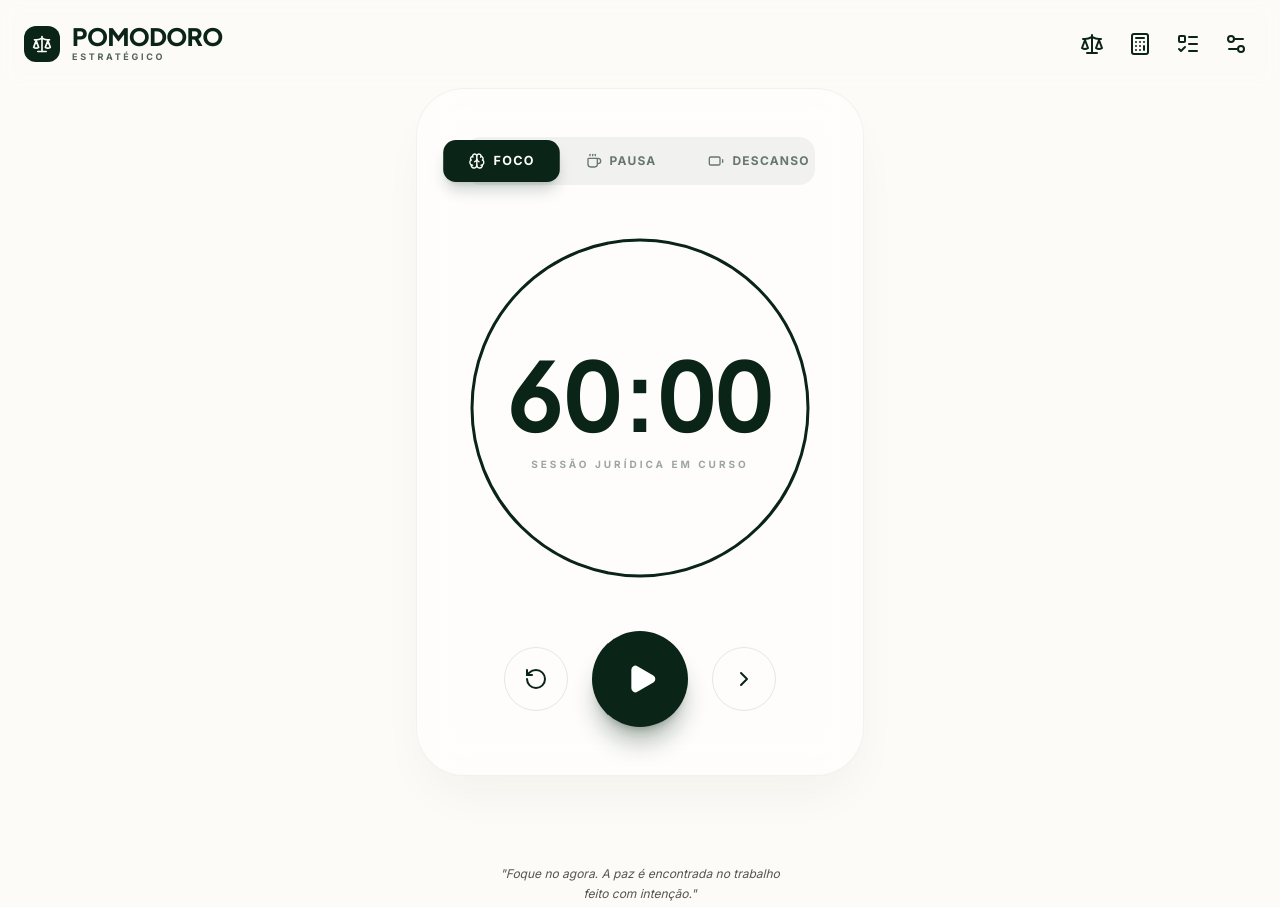
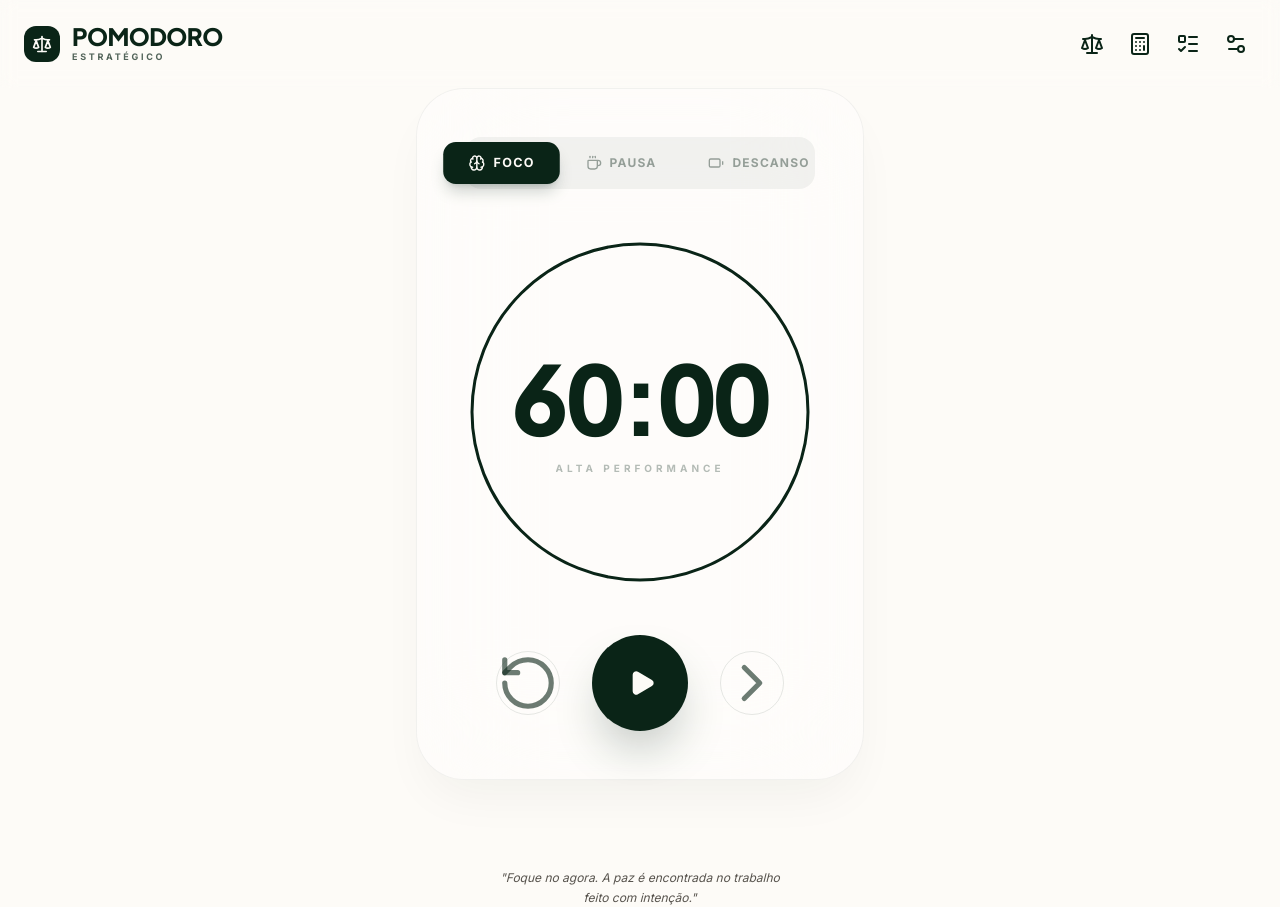
Before and after one commit to jeanmonteiro2013-cell/Pomodoro, a React (Vite) app: page / in a window 1280 px wide. Built offline with nearby package versions, Linux system fonts and the light colour scheme.

Commit message:
feat: Improve holiday detection
Change the HOLIDAYS_2026 constant from an array to a Record to allow for better lookup and inclusion of holiday names, making the `getDayStatus` function more robust.

```diff
--- a/src/App.tsx
+++ b/src/App.tsx
@@ -119,30 +119,30 @@ const DEFAULT_SETTINGS: Settings = {
 
 // --- Holiday & Deadline Helpers ---
 
-const HOLIDAYS_2026 = [
-  '2026-01-01', // Confraternização Universal
-  '2026-01-25', // Aniversário de São Paulo (Cidade)
-  '2026-02-16', // Carnaval
-  '2026-02-17', // Carnaval
-  '2026-04-03', // Sexta-feira Santa
-  '2026-04-21', // Tiradentes
-  '2026-05-01', // Dia do Trabalho
-  '2026-06-04', // Corpus Christi
-  '2026-07-09', // Revolução Constitucionalista (Estado)
-  '2026-09-07', // Independência
-  '2026-10-12', // Padroeira do Brasil
-  '2026-11-02', // Finados
-  '2026-11-15', // Proclamação da República
-  '2026-11-20', // Dia da Consciência Negra
-  '2026-12-25', // Natal
-];
+const HOLIDAYS_2026: Record<string, string> = {
+  '2026-01-01': 'Confraternização Universal',
+  '2026-01-25': 'Aniversário de São Paulo (Cidade)',
+  '2026-02-16': 'Carnaval',
+  '2026-02-17': 'Carnaval',
+  '2026-04-03': 'Sexta-feira Santa',
+  '2026-04-21': 'Tiradentes',
+  '2026-05-01': 'Dia do Trabalho',
+  '2026-06-04': 'Corpus Christi',
+  '2026-07-09': 'Revolução Constitucionalista (Estado)',
+  '2026-09-07': 'Independência',
+  '2026-10-12': 'Padroeira do Brasil',
+  '2026-11-02': 'Finados',
+  '2026-11-15': 'Proclamação da República',
+  '2026-11-20': 'Dia da Consciência Negra',
+  '2026-12-25': 'Natal',
+};
 
 function getDayStatus(date: Date): { isBusiness: boolean; reason?: string } {
   const day = date.getDay();
   if (day === 0 || day === 6) return { isBusiness: false, reason: 'Final de Semana' };
 
   const dateStr = date.toISOString().split('T')[0];
-  if (HOLIDAYS_2026.includes(dateStr)) return { isBusiness: false, reason: 'Feriado' };
+  if (HOLIDAYS_2026[dateStr]) return { isBusiness: false, reason: `Feriado: ${HOLIDAYS_2026[dateStr]}` };
 
   // Recesso Forense (Dec 20 - Jan 20)
   const month = date.getMonth();
@@ -709,10 +709,21 @@ export default function App() {
       </header>
 
       {/* Main Content */}
-      <main className="flex-1 flex flex-col items-center justify-center p-6 mt-16">
-        <div className="w-full max-w-md bg-white/50 backdrop-blur-xl border border-primary/5 rounded-[48px] p-12 shadow-2xl shadow-primary/5">
+      <main className="flex-1 flex flex-col items-center justify-center p-6 mt-16 max-w-full">
+        <motion.div
+          animate={{ scale: isActive ? 1.02 : 1 }}
+          className={cn(
+            "w-full max-w-md bg-card/40 backdrop-blur-3xl border border-primary/5 rounded-[48px] p-8 md:p-12 shadow-2xl transition-all duration-700",
+            isActive ? "shadow-primary/20 ring-1 ring-primary/10" : "shadow-primary/5"
+          )}
+        >
           {/* Mode Switcher */}
-          <div className="flex justify-center gap-1 bg-primary/5 p-1 rounded-2xl mb-12">
+          {!isActive && (
+            <motion.div
+              initial={{ opacity: 0, y: -20 }}
+              animate={{ opacity: 1, y: 0 }}
+              className="flex justify-center gap-1 bg-primary/5 p-1.5 rounded-2xl mb-12"
+            >
               {[
                 { id: 'focus', icon: Brain, label: 'Foco' },
                 { id: 'short', icon: Coffee, label: 'Pausa' },
@@ -722,29 +733,30 @@ export default function App() {
                   key={m.id}
                   onClick={() => setSessionType(m.id as SessionType)}
                   className={cn(
-                  "flex items-center gap-2 px-6 py-3 rounded-xl transition-all duration-300",
+                    "flex items-center gap-2 px-4 md:px-6 py-3 rounded-xl transition-all duration-500",
                     sessionType === m.id
-                    ? "bg-primary text-white shadow-lg shadow-primary/20 scale-105"
-                    : "text-primary/60 hover:text-primary"
-                )}
-              >
-                <m.icon size={16} />
-                <span className="text-xs font-bold uppercase tracking-widest">{m.label}</span>
+                      ? "bg-primary text-background shadow-lg shadow-primary/20 scale-105"
+                      : "text-primary/40 hover:text-primary hover:bg-primary/5"
+                  )}
+                >
+                  <m.icon size={14} className="md:size-4" />
+                  <span className="text-[10px] md:text-xs font-black uppercase tracking-widest">{m.label}</span>
                 </button>
               ))}
-          </div>
+            </motion.div>
+          )}
 
           {/* Main Timer Display */}
-          <div className="relative aspect-square flex items-center justify-center mb-12">
+          <div className="relative aspect-square flex items-center justify-center mb-8 md:mb-12">
             {/* Progress Circle Wrapper */}
-            <div className="absolute inset-0 transition-transform duration-700 hover:scale-105">
+            <div className="absolute inset-0">
               <svg className="w-full h-full -rotate-90">
                 <circle
                   cx="50%"
                   cy="50%"
                   r="48%"
                   className="stroke-primary/5 fill-none"
-                  strokeWidth="2"
+                  strokeWidth="1"
                 />
                 <motion.circle
                   cx="50%"
@@ -757,48 +769,74 @@ export default function App() {
                   animate={{ pathLength: (percentComplete || 1) }}
                   transition={{ duration: 1, ease: "linear" }}
                 />
+                {isActive && (
+                  <motion.circle
+                    cx="50%"
+                    cy="50%"
+                    r="48%"
+                    className="stroke-primary/20 fill-none"
+                    strokeWidth="8"
+                    animate={{ scale: [1, 1.05, 1], opacity: [0.1, 0.3, 0.1] }}
+                    transition={{ duration: 4, repeat: Infinity }}
+                  />
+                )}
               </svg>
             </div>
 
             <div className="flex flex-col items-center">
               <motion.span
                 key={timeLeft}
-                initial={{ opacity: 0, y: 10 }}
-                animate={{ opacity: 1, y: 0 }}
-                className="text-8xl font-display font-bold text-primary tabular-nums"
+                animate={{ scale: isActive ? 1.05 : 1 }}
+                className={cn(
+                  "text-7xl md:text-8xl font-display font-black text-primary tabular-nums tracking-tight transition-all duration-300",
+                  isActive && "drop-shadow-[0_0_15px_rgba(var(--primary-rgb),0.3)]"
+                )}
               >
                 {formatTime(timeLeft)}
               </motion.span>
               <div className="mt-4 flex flex-col items-center gap-1">
-                <p className="text-[10px] text-primary/40 uppercase font-black tracking-[0.3em] overflow-hidden">
-                  Sessão Jurídica em Curso
+                <p className="text-[9px] md:text-[10px] text-primary/30 uppercase font-black tracking-[0.4em] overflow-hidden">
+                  {sessionType === 'focus' ? 'ALTA PERFORMANCE' : 'RECUPERAÇÃO ESTRATÉGICA'}
                 </p>
+                <AnimatePresence mode="wait">
                   {activeTaskId && (
-                  <div className="flex items-center gap-1.5 px-3 py-1 bg-secondary/10 rounded-full">
+                    <motion.div
+                      initial={{ opacity: 0, y: 10 }}
+                      animate={{ opacity: 1, y: 0 }}
+                      exit={{ opacity: 0, y: -10 }}
+                      className="flex items-center gap-1.5 px-3 py-1.5 bg-secondary/10 border border-secondary/5 rounded-full mt-2"
+                    >
                       <div className="w-1.5 h-1.5 bg-secondary rounded-full animate-pulse" />
-                    <span className="text-[10px] text-secondary font-black uppercase truncate max-w-[120px]">
+                      <span className="text-[9px] md:text-[10px] text-secondary font-black uppercase truncate max-w-[150px]">
                         {tasks.find(t => t.id === activeTaskId)?.title}
                       </span>
-                  </div>
-                )}
+                    </motion.div>
+                  )}
+                </AnimatePresence>
               </div>
             </div>
           </div>
 
           {/* Controls */}
-          <div className="flex items-center justify-center gap-6">
+          <div className="flex items-center justify-center gap-6 md:gap-8">
             <button
               onClick={resetTimer}
-              className="w-16 h-16 rounded-full border border-primary/10 flex items-center justify-center text-primary hover:bg-primary hover:text-white hover:border-primary transition-all active:scale-95"
-            >
-              <RotateCcw size={24} />
+              className="w-14 h-14 md:w-16 md:h-16 rounded-full border border-primary/10 flex items-center justify-center text-primary/60 hover:bg-primary/5 hover:text-primary transition-all active:scale-90"
+              title="Reiniciar"
+            >
+              <RotateCcw size={20} className="md:size-24" />
             </button>
 
             <button
               onClick={() => setIsActive(!isActive)}
-              className="w-24 h-24 rounded-full bg-primary text-white flex items-center justify-center shadow-xl shadow-primary/30 hover:scale-105 transition-all active:scale-95"
-            >
-              {isActive ? <Pause size={32} fill="currentColor" /> : <Play size={32} fill="currentColor" className="ml-1" />}
+              className={cn(
+                "w-20 h-20 md:w-24 md:h-24 rounded-full flex items-center justify-center shadow-2xl transition-all duration-500 active:scale-95",
+                isActive
+                  ? "bg-rose-500 text-white shadow-rose-500/30"
+                  : "bg-primary text-background shadow-primary/30 hover:scale-105"
+              )}
+            >
+              {isActive ? <Pause size={28} md:size-32 fill="currentColor" /> : <Play size={28} md:size-32 fill="currentColor" className="ml-1" />}
             </button>
 
             <button
@@ -808,12 +846,13 @@ export default function App() {
                 setIsActive(false);
                 setTimeLeft(settings[nextType] * 60);
               }}
-              className="w-16 h-16 rounded-full border border-primary/10 flex items-center justify-center text-primary hover:bg-primary hover:text-white hover:border-primary transition-all active:scale-95"
-            >
-              <ChevronRight size={24} />
-            </button>
-          </div>
-        </div>
+              className="w-14 h-14 md:w-16 md:h-16 rounded-full border border-primary/10 flex items-center justify-center text-primary/60 hover:bg-primary/5 hover:text-primary transition-all active:scale-90"
+              title="Próximo"
+            >
+              <ChevronRight size={20} className="md:size-24" />
+            </button>
+          </div>
+        </motion.div>
       </main>
 
       {/* Stats/Inspiration */}
@@ -1194,7 +1233,7 @@ export default function App() {
                       ))}
                       {getCalendarDays().map((day, idx) => {
                         const dateStr = day?.toISOString().split('T')[0];
-                        const isHoliday = dateStr && HOLIDAYS_2026.includes(dateStr);
+                        const isHoliday = dateStr && HOLIDAYS_2026[dateStr];
                         const dayTasks = tasks.filter(t => t.dueDate === dateStr);
                         const isToday = dateStr === new Date().toISOString().split('T')[0];
 
@@ -1215,7 +1254,9 @@ export default function App() {
                                 {day?.getDate()}
                               </span>
                               {isHoliday && (
-                                <span className="text-[8px] text-secondary font-black uppercase truncate px-1">Feriado</span>
+                                <span className="text-[7px] text-secondary font-black uppercase truncate px-1 max-w-[50px]" title={HOLIDAYS_2026[dateStr]}>
+                                  {HOLIDAYS_2026[dateStr].split(' ')[0]}
+                                </span>
                               )}
                             </div>
                             <div className="flex flex-col gap-1 overflow-y-auto max-h-[80px] custom-scrollbar">
@@ -1404,11 +1445,11 @@ export default function App() {
 
                               <div className="text-right">
                                 {item.isBusiness ? (
-                                  <span className="text-[9px] font-black text-primary/60 uppercase tracking-widest bg-primary/5 px-2 py-1 rounded">Dia Útil</span>
+                                  <span className="text-[8px] font-black text-primary/40 uppercase tracking-[0.1em] bg-primary/5 px-2 py-0.5 rounded">Útil</span>
                                 ) : (
                                   <span className={cn(
-                                    "text-[9px] font-black uppercase tracking-widest px-2 py-1 rounded",
-                                    item.reason === 'Início (D0)' ? "bg-stone-100 text-stone-400" : "bg-rose-50 text-rose-400"
+                                    "text-[8px] font-black uppercase tracking-[0.1em] px-2 py-0.5 rounded",
+                                    item.reason === 'Início (D0)' ? "bg-stone-100 text-stone-400" : "bg-rose-50 text-rose-500 shadow-sm shadow-rose-100/50"
                                   )}>
                                     {item.reason}
                                   </span>
@@ -1538,24 +1579,24 @@ export default function App() {
 
                     <div className="hidden md:block w-px bg-primary/10 h-full" />
 
-                    <div className="flex-1 flex flex-col min-h-[200px] md:min-h-0">
+                      <div className="flex-1 min-w-0 md:min-h-0">
                         <div className="flex justify-between items-center mb-4">
-                        <h3 className="text-xs font-bold text-stone-500 uppercase tracking-widest">Histórico Simples</h3>
+                          <h3 className="text-[10px] font-black text-primary/40 uppercase tracking-[0.2em]">Histórico Operacional</h3>
                           {calcHistory.length > 0 && (
                             <button
                               onClick={() => setCalcHistory([])}
-                            className="text-[10px] text-primary/60 hover:text-primary font-bold"
-                          >
-                            LIMPAR
-                          </button>
-                        )}
-                      </div>
-
-                      <div className="flex-1 overflow-y-auto space-y-2 custom-scrollbar">
+                              className="text-[9px] text-rose-400 hover:text-rose-600 font-black uppercase transition-colors"
+                            >
+                              Resetar
+                            </button>
+                          )}
+                        </div>
+
+                        <div className="flex-1 overflow-y-auto space-y-2 custom-scrollbar pr-1">
                           {calcHistory.length === 0 ? (
-                          <div className="flex flex-col items-center justify-center h-full text-stone-300">
-                            <History size={32} strokeWidth={1} />
-                            <span className="text-[10px] uppercase tracking-widest mt-2">Vazio</span>
+                            <div className="flex flex-col items-center justify-center h-full py-8 text-stone-200">
+                              <History size={24} strokeWidth={1} />
+                              <span className="text-[9px] font-black uppercase tracking-widest mt-2">Sem registros</span>
                             </div>
                           ) : (
                             calcHistory.map((h) => (
@@ -1565,10 +1606,10 @@ export default function App() {
                                   setCalcExpression(h.result);
                                   setCalcDisplay(h.result);
                                 }}
-                              className="p-3 rounded-lg bg-primary/5 border border-transparent hover:border-primary/10 cursor-pointer transition-colors text-right group"
-                            >
-                              <div className="text-[10px] text-stone-400 font-mono mb-1">{h.expression}</div>
-                              <div className="text-primary font-display font-medium">{h.result}</div>
+                                className="p-3 rounded-xl bg-primary/5 border border-primary/5 hover:border-primary/20 cursor-pointer transition-all text-right group hover:scale-[1.02]"
+                              >
+                                <div className="text-[9px] text-stone-400 font-mono mb-0.5">{h.expression}</div>
+                                <div className="text-sm text-primary font-display font-bold tabular-nums"> = {h.result}</div>
                               </div>
                             ))
                           )}
@@ -1581,21 +1622,26 @@ export default function App() {
                     <div className="grid grid-cols-1 md:grid-cols-2 gap-6 overflow-hidden">
                       {/* Inputs */}
                       <div className="space-y-4">
-                        <div className="flex justify-between items-center bg-primary/5 p-3 rounded-xl border border-primary/10">
-                          <div className="flex items-center gap-2">
-                            <Scale size={16} className="text-primary" />
-                            <span className="text-[10px] font-bold text-primary uppercase tracking-wider">Usar Índices Reais (IPCA/SELIC)</span>
+                        <div className="flex justify-between items-center bg-primary/5 p-4 rounded-2xl border border-primary/10">
+                          <div className="flex items-center gap-3">
+                            <div className="w-10 h-10 rounded-xl bg-primary flex items-center justify-center text-background">
+                              <Scale size={20} />
+                            </div>
+                            <div>
+                              <span className="text-xs font-bold text-primary block leading-tight">Índices Automáticos</span>
+                              <p className="text-[9px] text-stone-400 font-black uppercase tracking-tight">IPCA / SELIC em tempo real</p>
+                            </div>
                           </div>
                           <button
                             onClick={() => setUseRealRates(!useRealRates)}
                             className={cn(
-                              "w-10 h-5 rounded-full transition-colors relative",
+                              "w-12 h-6 rounded-full transition-all duration-300 relative p-1",
                               useRealRates ? "bg-primary" : "bg-stone-300"
                             )}
                           >
                             <div className={cn(
-                              "absolute top-1 w-3 h-3 rounded-full bg-white transition-all",
-                              useRealRates ? "right-1" : "left-1"
+                              "w-4 h-4 rounded-full bg-white transition-all shadow-sm",
+                              useRealRates ? "translate-x-6" : "translate-x-0"
                             )} />
                           </button>
                         </div>
```
Lines whose indentation alone changed are shown as unchanged.
